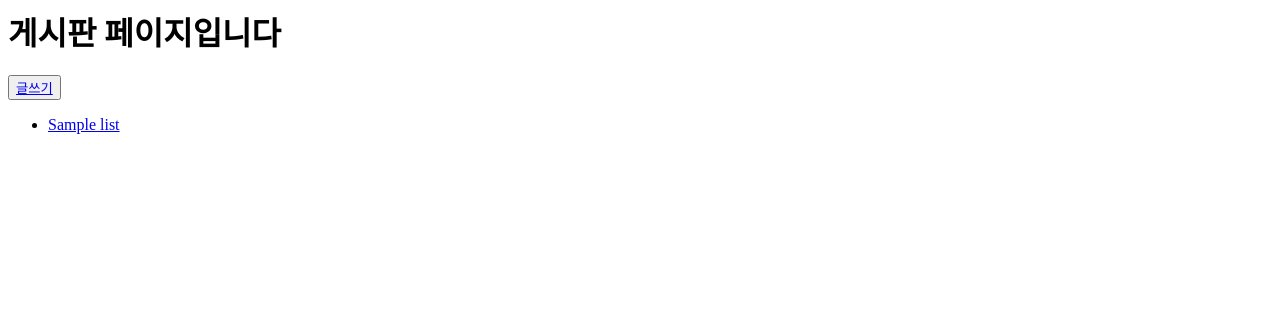
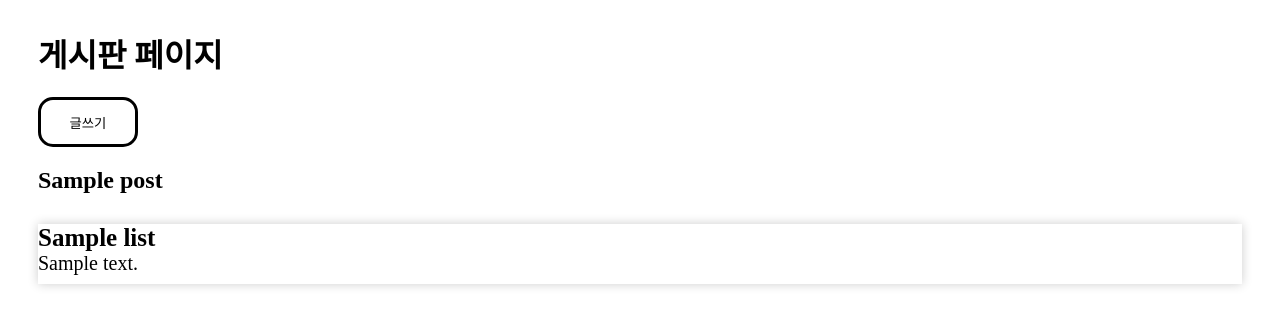
Before and after one commit to JangMinSol/web_crud, a Django app: template main/templates/main/blog.html in a window 1280 px wide. Shown: the top 327 px of the page. Run offline with Django 5.2, Linux system fonts and the light colour scheme; the template is opened without the code that fills it: most values are stand-ins (such as "Sample title", 1, 10 or a date in 2020).

Commit message:
Feature Enhancement, Design Modification

```diff
--- a/main/templates/main/blog.html
+++ b/main/templates/main/blog.html
@@ -3,17 +3,32 @@
         <title>Blog List</title>
     </head>
     <body>
-        <h1>게시판 페이지입니다</h1>
-        <button><a href="new_post/">글쓰기</a></button>
+        <div style="margin:30px;">
+            <h1>게시판 페이지</h1>
+            <div style="margin-bottom: 20px;">
+                <button onclick="location.href='new_post/'" style="width: 100px;
+                    height: 50px; color: black; background-color: white;  border-radius: 15px; border: 3px solid black; font-weight:25">글쓰기</button>
+            </div>
             <!-- 게시판(postlist)의 게시글(list)을 하나씩 보여줍니다 -->
             <!-- {와 %로 이루어진 구문 내부엔 파이썬이 사용됩니다 -->
+            <div style="margin-top: 20px;">
                 <table>
+                    <h2>{{post.postname}}</h2>
                     {% for list in postlist %}
                     <!-- 게시글 클릭시 세부페이지로 넘어갑니다-->
-            <ul>
-                <li><a href="{{list.pk}}">{{list.postname}}</a></li>
-            </ul>
+                    <div onclick="changeHref('{{ list.pk }}')" style="box-shadow: 0 0 10px rgba(0, 0, 0, 0.2); margin-top: 30px; height:60px;">
+                        <a style="font-size:25px; font-weight: bold;">{{list.postname}}</a><br>
+                        <a style="font-size:20px;">{{list.contents}}</a>
                     {% endfor %}
+                    </div>
                 </table>
+            </div>
+        </div>
+
+    <script>
+        function changeHref(pk) {
+            window.location.href = '../blog/' + pk;
+        }
+    </script>
     </body>
 </html>
```
Also changed, not shown: main/templates/main/posting.html (+19 -12 lines). Lines whose indentation alone changed are shown as unchanged.
